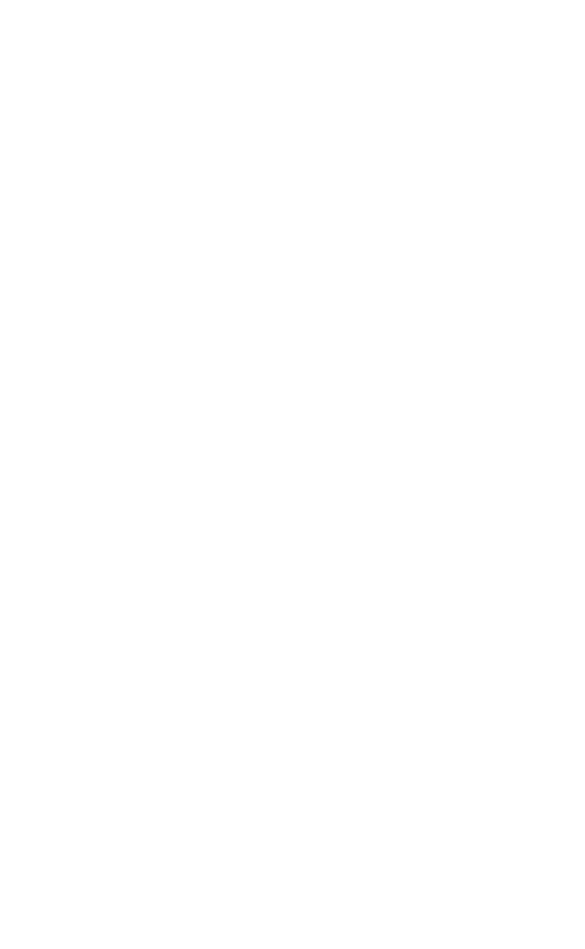
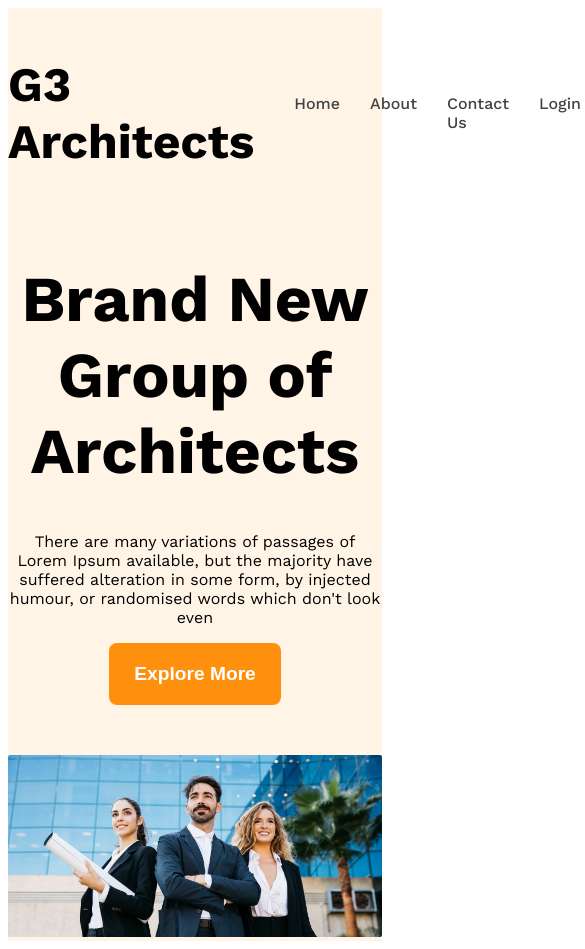
Before and after one commit to kingofdev-sujon/g3-architect-website, a plain HTML site: page index.html in a window 390 px wide. Shown: the top 949 px of the page, 585 px wide, since content can reach past the window. Before the commit the page ends 844 px from the top, so only its background shows below. Drawn offline with nearby package versions, Linux system fonts and the light colour scheme.

Commit message:
design banner section and something media query

```diff
--- a/index.html
+++ b/index.html
@@ -6,9 +6,29 @@
     <title>G3 Architect</title>
     <link rel="stylesheet" href="styles/architect.css">
 </head>
-<body>
-    <header>
+<body class="work-sans-font">
+    <header class="bg-light">
+        <nav class="navbar display-flex">
+            <h3 class="brand">G3 Architects</h3>
 
+            <ul class="nav-links display-flex">
+                <li class="nav-item"><a href="" class="nav-link text-gray">Home</a></li>
+                <li class="nav-item"><a href="" class="nav-link text-gray">About</a></li>
+                <li class="nav-item"><a href="" class="nav-link text-gray">Contact Us</a></li>
+                <li class="nav-item"><a href="" class="nav-link text-gray">Login</a></li>
+            </ul>
+        </nav>
+        <div class="banner">
+            <div class="banner-content">
+                <h1 class="banner-title">Brand New Group of Architects</h1>
+                <p class="banner-description">
+                    There are many variations of passages of Lorem Ipsum available, but the majority have suffered alteration in some form, by injected humour, or randomised words which don't look even
+                </p>
+                <button class="btn-primary">Explore More</button>
+            </div>
+            <img class="banner-image" src="images/banner.png" alt="">
+
+        </div>
     </header>
 
     <main>
--- a/styles/architect.css
+++ b/styles/architect.css
@@ -3,6 +3,89 @@
 .work-sans-font {
     font-family: "Work Sans", serif;
     font-optical-sizing: auto;
-    font-weight: <weight>;
+    font-weight: 400px;
     font-style: normal;
   }
+
+  /* shared styles */
+  .display-flex {
+    display: flex;
+  }
+
+    /* Dark-02 */
+  .text-gray{
+    color: #424242;
+  }
+
+  /* Dark-03 */
+  .text-light-gray {
+    color: #727272;
+  }
+  .bg-light{
+    background-color: rgba(255, 144, 14, 0.1);
+  }
+
+  .btn-primary{
+    background-color: #FF900E;
+    color: white;
+    padding: 20px 25px;
+    font-weight: 600;
+    font-size: 1.2rem;
+    border: none;
+    border-radius: 8px;
+  }
+
+  /* header styles */
+
+
+  /* navbar related styles */
+
+  .navbar {
+    justify-content: space-between;
+    align-items: center;
+  }
+
+  .brand {
+    font-weight: 700;
+    font-size: 3rem;
+  }
+
+  .nav-item {
+    list-style: none;
+    margin-right: 30px;
+  }
+
+  .nav-link{
+    text-decoration: none;
+    font-weight: 500;
+  }
+
+.navbar, .banner {
+    max-width: 1440px;
+    margin: 0 auto;
+}
+
+
+/* banner related styles */
+.banner-content{
+    max-width: 860px;
+    margin: 0 auto;
+    text-align: center;
+    margin-bottom: 50px;
+}
+
+.banner-title{
+    font-weight: 700;
+    font-size: 4rem;
+}
+
+.banner-image{
+    width: 100%;
+}
+
+/* responsive media query */
+@media screen and (max-width= 576px) {
+    .navbar, .nav-link {
+        flex-direction: column;
+    }
+}
```
